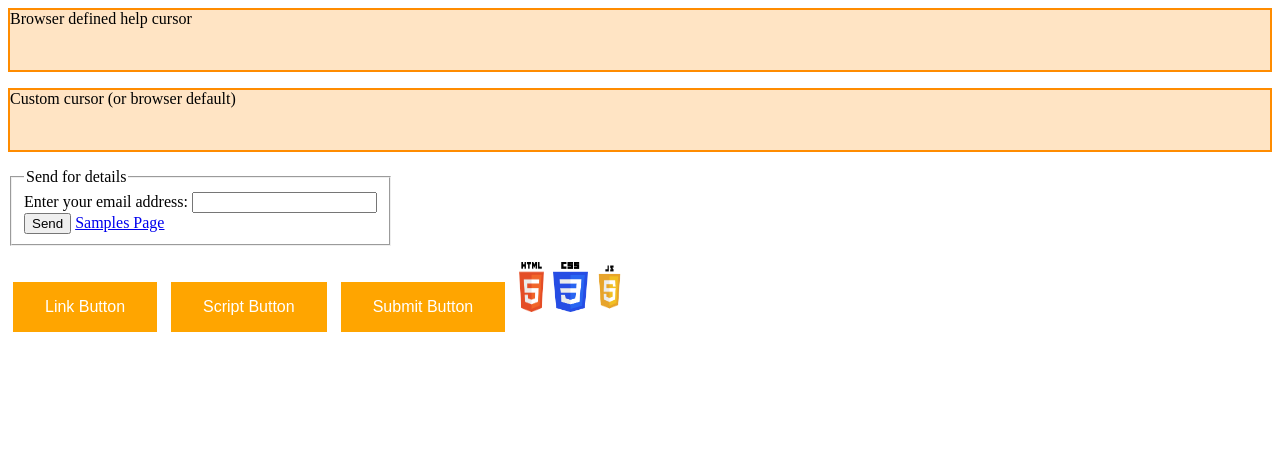
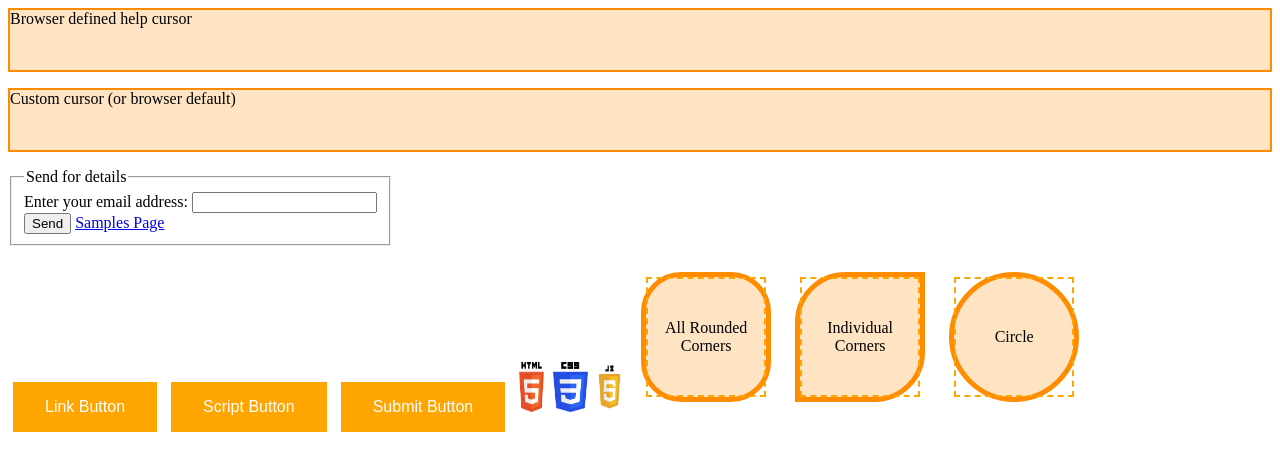
Before and after one commit to TamarKhutchua/CSS-Generate-Effects, a plain HTML site: page index.html in a window 1280 px wide. Drawn offline with Linux system fonts and the light colour scheme.

Commit message:
Draw Corners

```diff
--- a/index.html
+++ b/index.html
@@ -57,5 +57,14 @@
       />
       <span>JavaScript</span>
     </div>
+    <div class="outer all">
+      <div class="inner">All Rounded Corners</div>
+    </div>
+    <div class="outer ind">
+      <div class="inner">Individual Corners</div>
+    </div>
+    <div class="outer cir">
+      <div class="inner">Circle</div>
+    </div>
   </body>
 </html>
--- a/style.css
+++ b/style.css
@@ -87,3 +87,29 @@ span.label {
   background: DarkOrange;
   color: White;
 }
+div.outer,
+div.inner {
+  width: 120px;
+  height: 120px;
+}
+div.outer {
+  display: inline-block;
+  margin: 10px;
+  border: 5px solid DarkOrange;
+  background: Bisque;
+}
+div.inner {
+  display: table-cell;
+  text-align: center;
+  vertical-align: middle;
+  border: 2px dashed Orange;
+}
+div.all {
+  border-radius: 40px;
+}
+div.ind {
+  border-radius: 50px 0 50px 0;
+}
+div.cir {
+  border-radius: 65px;
+}
```
